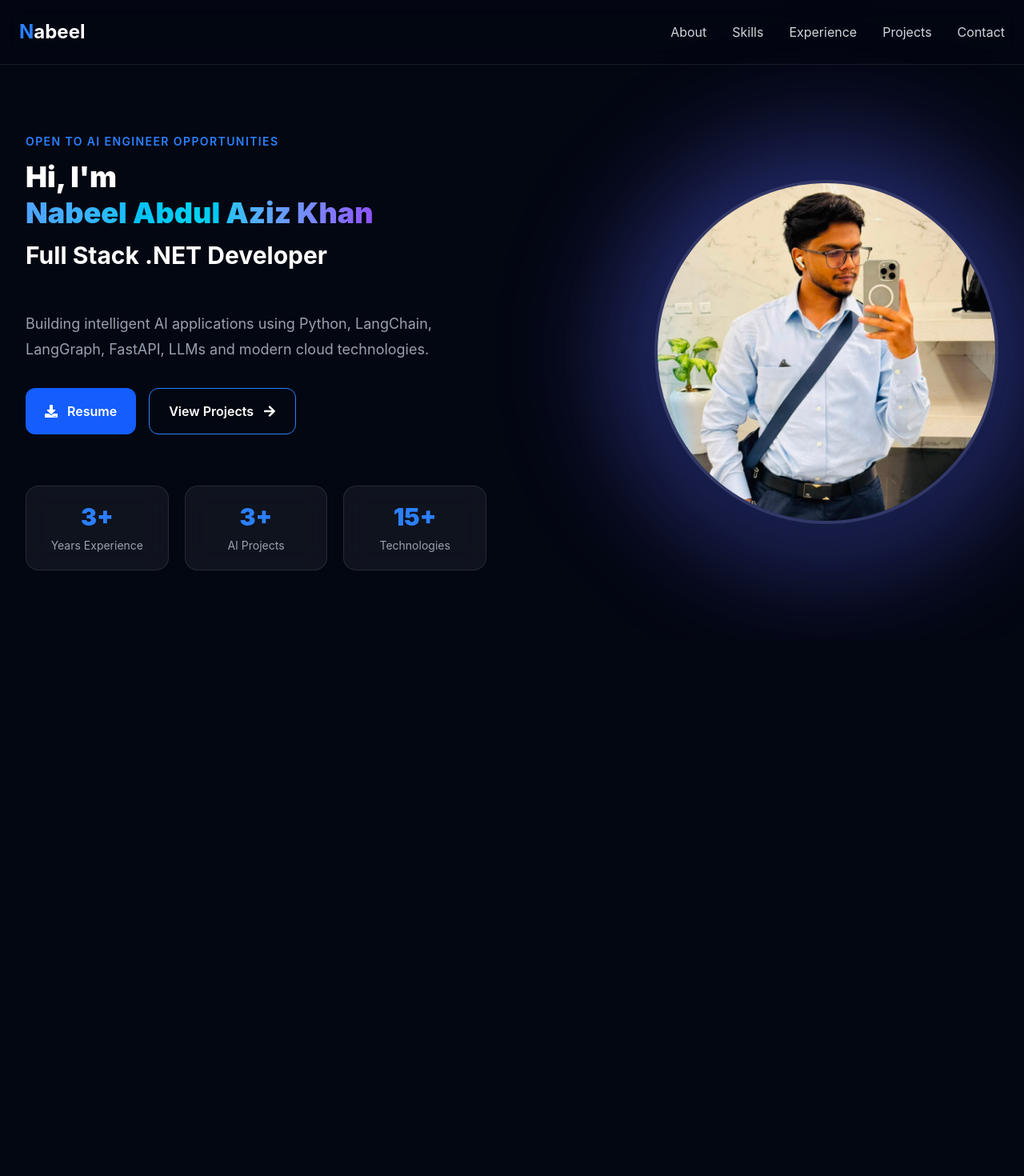
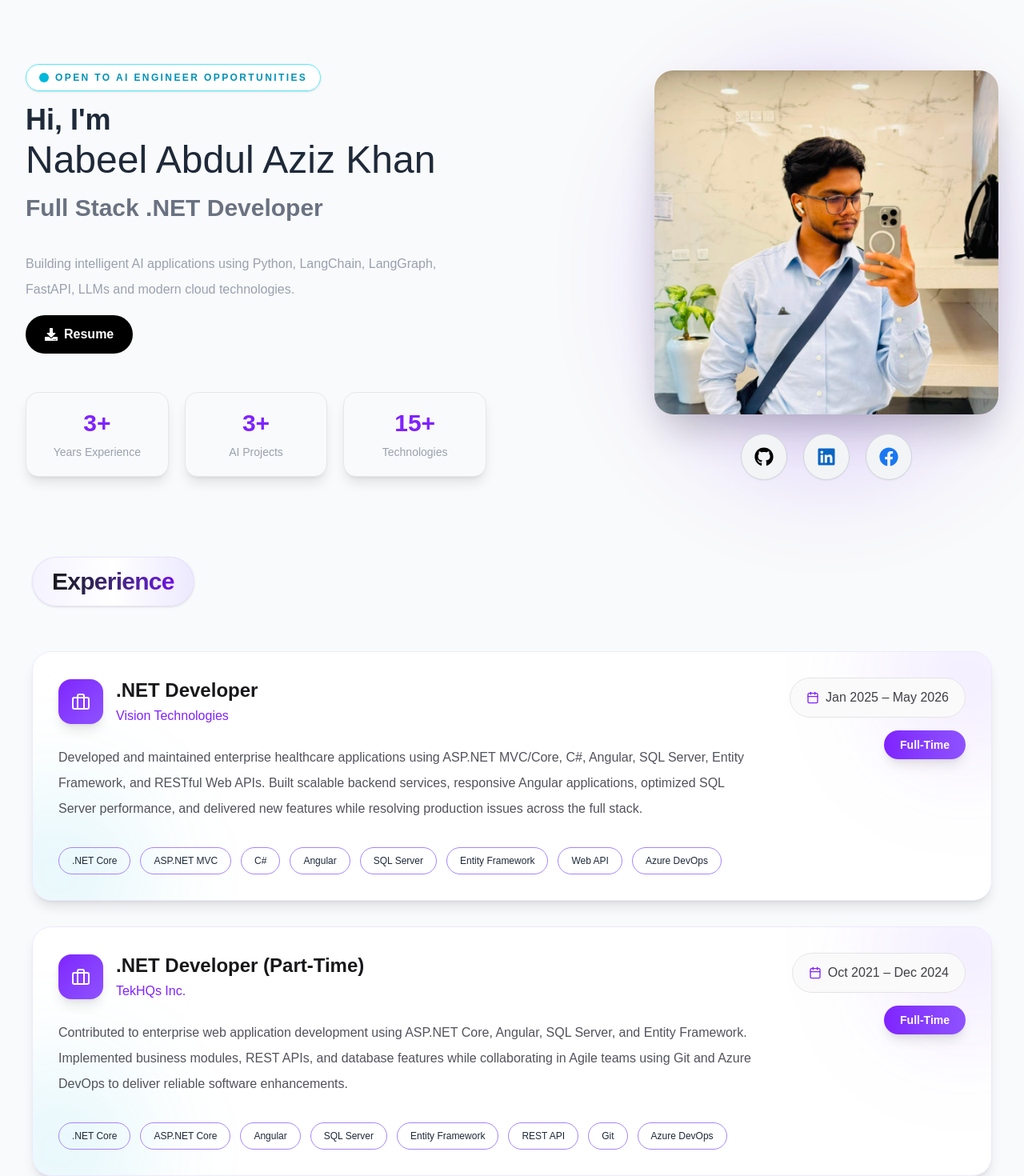
Before and after one commit to Nabeel1001/portfolio2026, a React (Vite) app: page / in a window 1280 px wide. Shown: the top 1470 px of the page at 80% size. Before the commit the page ends 800 px from the top, so only its background shows below. Built offline with nearby package versions, Linux system fonts and the light colour scheme.

Commit message:
Added Experience section and enhance Hero component layout.

```diff
--- a/src/components/Experience/Experience.jsx
+++ b/src/components/Experience/Experience.jsx
@@ -0,0 +1,126 @@
+import { FiBriefcase, FiCalendar } from "react-icons/fi";
+import { SectionHeading } from "../SectionHeading";
+
+
+export const Experience = () => {
+    return (
+        <section
+            id="experience"
+            className="py-20 pt-10 md:pt-24 px-2"
+        >
+            <div className="mx-auto max-w">
+
+                <SectionHeading title="Experience" />
+
+                <div className="mt-14 flex flex-col gap-8">
+                    <ExperienceCard
+                        role=".NET Developer"
+                        company="Vision Technologies"
+                        duration="Jan 2025 – May 2026"
+                        description="Developed and maintained enterprise healthcare applications using ASP.NET MVC/Core, C#, Angular, SQL Server, Entity Framework, and RESTful Web APIs. Built scalable backend services, responsive Angular applications, optimized SQL Server performance, and delivered new features while resolving production issues across the full stack."
+                        technologies={[
+                            ".NET Core",
+                            "ASP.NET MVC",
+                            "C#",
+                            "Angular",
+                            "SQL Server",
+                            "Entity Framework",
+                            "Web API",
+                            "Azure DevOps",
+                        ]}
+                    />
+
+                    <ExperienceCard
+                        role=".NET Developer (Part-Time)"
+                        company="TekHQs Inc."
+                        duration="Oct 2021 – Dec 2024"
+                        description="Contributed to enterprise web application development using ASP.NET Core, Angular, SQL Server, and Entity Framework. Implemented business modules, REST APIs, and database features while collaborating in Agile teams using Git and Azure DevOps to deliver reliable software enhancements."
+                        technologies={[
+                            ".NET Core",
+                            "ASP.NET Core",
+                            "Angular",
+                            "SQL Server",
+                            "Entity Framework",
+                            "REST API",
+                            "Git",
+                            "Azure DevOps",
+                        ]}
+                    />
+                </div>
+
+            </div>
+        </section>
+    );
+};
+export const ExperienceCard = ({
+    role,
+    company,
+    duration,
+    description,
+    technologies,
+}) => {
+    return (
+        <div className="group relative overflow-hidden rounded-3xl border border-violet-100 bg-white p-8 shadow-lg transition-all duration-500 hover:-translate-y-2 hover:shadow-2xl">
+
+            {/* Background Glow */}
+            <div className="absolute -top-20 -right-20 h-56 w-56 rounded-full bg-violet-500/10 blur-3xl transition-all duration-500 group-hover:bg-violet-500/20"></div>
+            <div className="absolute -bottom-20 -left-20 h-56 w-56 rounded-full bg-cyan-500/10 blur-3xl"></div>
+
+            <div className="relative flex flex-col justify-between gap-8 lg:flex-row">
+
+                {/* Left */}
+                <div className="flex-1">
+                    <div className="flex items-center gap-4">
+
+                        <div className="flex h-14 w-14 items-center justify-center rounded-2xl bg-gradient-to-br from-violet-600 to-violet-500 text-white shadow-lg">
+                            <FiBriefcase size={24} />
+                        </div>
+
+                        <div>
+                            <h3 className="text-2xl font-bold text-zinc-900">
+                                {role}
+                            </h3>
+
+                            <p className="mt-1 font-medium text-violet-600">
+                                {company}
+                            </p>
+                        </div>
+
+                    </div>
+
+                    <p className="mt-6 leading-8 text-zinc-600">
+                        {description}
+                    </p>
+
+                    <div className="mt-8 flex flex-wrap gap-3">
+                        {technologies.map((tech) => (
+                            <span
+                                key={tech}
+                                className="rounded-full border border-violet-400 bg px-4 py-2  text-xs font-medium text-gray-800 transition hover:bg-violet-100"
+                            >
+                                {tech}
+                            </span>
+                        ))}
+                    </div>
+                </div>
+
+                {/* Right */}
+                <div className="flex flex-col items-start gap-4 lg:items-end">
+
+                    <div className="flex items-center gap-2 rounded-full border border-zinc-200 bg-zinc-50 px-5 py-3">
+                        <FiCalendar className="text-violet-600" />
+                        <span className="font-medium text-zinc-700">
+                            {duration}
+                        </span>
+                    </div>
+
+                    <span className="rounded-full bg-gradient-to-r from-violet-600 to-violet-500 px-5 py-2 text-sm font-semibold text-white shadow-lg">
+                        Full-Time
+                    </span>
+
+                </div>
+
+            </div>
+        </div>
+    );
+};
--- a/src/components/Hero/Hero.jsx
+++ b/src/components/Hero/Hero.jsx
@@ -1,4 +1,5 @@
 import Container from "../common/Container";
+import { Experience } from "../Experience/Experience";
 import HeroContent from "./HeroContent";
 import HeroImage from "./HeroImage";
 
@@ -6,13 +7,14 @@ const Hero = () => {
   return (
     <section
       id="home"
-      className="min-h-screen flex items-center pt-20"
+      className="min-h-screen flex  pt-20"
     >
       <Container>
-        <div className="grid lg:grid-cols-2 gap-16 items-center">
+        <div className="grid lg:grid-cols-2 gap-16 ">
           <HeroContent />
           <HeroImage />
         </div>
+        <Experience />
       </Container>
     </section>
   );
--- a/src/components/Hero/HeroContent.jsx
+++ b/src/components/Hero/HeroContent.jsx
@@ -5,65 +5,62 @@ import HeroStats from "./HeroStats";
 
 const HeroContent = () => {
     return (
-    <div className="space-y-8">
+        <div className="space-y-4">
 
             {/* Greeting */}
             <div className="space-y-3">
-        <p className="text-blue-500 font-semibold tracking-widest uppercase text-sm">
-          OPEN TO AI ENGINEER OPPORTUNITIES
+                <div className="flex items-center gap-2 w-fit rounded-full border border-cyan-300 bg-white/90 px-4 py-2 backdrop-blur-sm shadow-sm mb-4">
+                    <span className="relative flex h-3 w-3">
+                        <span className="absolute inline-flex h-full w-full animate-ping rounded-full bg-cyan-400 opacity-75"></span>
+                        <span className="relative inline-flex h-3 w-3 rounded-full bg-cyan-500"></span>
+                    </span>
+
+                    <p className="text-xs font-semibold tracking-[0.2em] text-cyan-600 uppercase">
+                        Open to AI Engineer Opportunities
                     </p>
-
-        <h1 className="text-4xl lg:text-4xl font-black leading-tight">
+                </div>
+                <p className="text-3xl lg:text-4xl font-bold text-gray-800 mb-0">
                     Hi, I'm
-          <br />
-
-          <span className="bg-gradient-to-r from-blue-400 via-cyan-400 to-violet-500 bg-clip-text text-transparent">
+                </p>
+                <p className="text-5xl text-gray-800 leading-tight">
                     {personalInfo.name}
-          </span>
-        </h1>
+                </p>
 
                 <div className="text-3xl lg:text-3xl font-bold text-blue-500 h-14">
 
-          {/* <TypeAnimation
-            sequence={[
-              ...personalInfo.title.flatMap((title) => [title, 2000]),
-            ]}
-            wrapper="span"
-            speed={50}
-            repeat={Infinity}
-          /> */}
-            <span class="text-white">{personalInfo.title[3]}</span>
+                    <span class="text-gray-500">{personalInfo.title[3]}</span>
                 </div>
             </div>
 
             {/* Description */}
 
-      <p className="text-gray-400 text-lg leading-8 max-w-2xl">
+            <p className="text-gray-400 text-[16px] leading-8 max-w-2xl">
                 {personalInfo.subtitle}
             </p>
 
             {/* Buttons */}
 
-      <div className="flex flex-wrap gap-4">
+            <div className="flex flex-wrap gap-4 ">
 
                 <a
                     href={personalInfo.resume}
                     download
-          className="bg-blue-600 hover:bg-blue-700 transition px-6 py-4 rounded-xl flex items-center gap-3 font-semibold"
+                    className="bg-black hover:bg-black/85 transition px-6 py-3 rounded-full flex items-center gap-2 font-semibold"
                 >
                     <FaDownload />
 
                     Resume
                 </a>
 
-        <a
+
+                {/* <a
                     href="#projects"
                     className="border border-blue-500 hover:bg-blue-600 transition px-6 py-4 rounded-xl flex items-center gap-3 font-semibold"
                 >
                     View Projects
 
                     <FaArrowRight />
-        </a>
+                </a> */}
 
             </div>
 
--- a/src/components/Hero/HeroImage.jsx
+++ b/src/components/Hero/HeroImage.jsx
@@ -1,26 +1,59 @@
 import profile from "../../assets/images/profile.png";
 
+import { MdEmail } from "react-icons/md";
+import { FaGithub, FaLinkedin, FaFacebook } from "react-icons/fa";
 const HeroImage = () => {
     return (
-    <div className="flex justify-center lg:justify-end">
+        <div className="flex justify-center lg:justify-end pt-2">
 
             <div className="relative">
 
                 {/* Blue Glow */}
-        <div className="absolute inset-0 rounded-full bg-blue-500 blur-3xl opacity-30 scale-110"></div>
+                <div className="absolute inset-0 rounded-full bg-cyan-500 blur-3xl opacity-30 scale-50"></div>
 
                 {/* Purple Glow */}
-        <div className="absolute inset-0 rounded-full bg-violet-500 blur-3xl opacity-20 scale-125"></div>
+                <div className="absolute inset-0 rounded-full bg-violet-500 blur-3xl opacity-20 scale-100"></div>
 
                 {/* Image */}
-        <div className="relative w-80 h-80 lg:w-[430px] lg:h-[430px] rounded-full overflow-hidden border-4 border-white/10 shadow-2xl">
+                <div className="relative w-80 h-80 lg:w-[430px] lg:h-[430px] rounded-3xl overflow-hidden  shadow-2xl ">
 
                     <img
                         src={profile}
                         alt="Nabeel Abdul Aziz Khan"
-            className="w-full h-full object-cover"
+                        className="w-full aspect-auto object-cover"
                     />
 
+                </div>
+                <div className="mt-6 flex justify-center gap-5">
+                    {/* GitHub */}
+                    <a
+                        href="https://github.com/yourusername"
+                        target="_blank"
+                        rel="noopener noreferrer"
+                        className="group bg-gray-100 backdrop-blur-lg border border-gray-300 p-4 rounded-full transition-all duration-300 hover:scale-110 hover:bg-gray-900 shadow-xs"
+                    >
+                        <FaGithub className="text-2xl text-black group-hover:text-gray-300" />
+                    </a>
+
+                    {/* LinkedIn */}
+                    <a
+                        href="https://linkedin.com/in/yourusername"
+                        target="_blank"
+                        rel="noopener noreferrer"
+                        className="group bg-gray-100 backdrop-blur-lg border border-gray-300 p-4 rounded-full transition-all duration-300 hover:scale-110 hover:bg-[#0077B5] shadow-xs"
+                    >
+                        <FaLinkedin className="text-2xl text-[#0A66C2] group-hover:text-white" />
+                    </a>
+
+                    {/* Facebook */}
+                    <a
+                        href="https://facebook.com/yourusername"
+                        target="_blank"
+                        rel="noopener noreferrer"
+                        className="group bg-gray-100 backdrop-blur-lg border border-gray-300 p-4 rounded-full transition-all duration-300 hover:scale-110 hover:bg-[#1877F2] shadow-xs"
+                    >
+                        <FaFacebook className="text-2xl text-[#1877F2] group-hover:text-white" />
+                    </a>
                 </div>
 
             </div>
--- a/src/components/Hero/HeroStats.jsx
+++ b/src/components/Hero/HeroStats.jsx
@@ -17,13 +17,13 @@ const HeroStats = () => {
   ];
 
   return (
-    <div className="grid grid-cols-3 gap-5 pt-8">
+    <div className="grid lg:grid-cols-3 gap-5 pt-8">
       {stats.map((item) => (
         <div
           key={item.label}
-          className="bg-white/5 backdrop-blur-lg border border-white/10 rounded-2xl p-5 text-center"
+          className="bg-gray-50 backdrop-blur-lg shadow-lg rounded-2xl p-5 text-center border border-gray-200 hover:scale-105 transition-transform duration-300 cursor-pointer"
         >
-          <h2 className="text-3xl font-black text-blue-500">
+          <h2 className="text-3xl font-bold! text-violet-600">
             {item.number}
           </h2>
 
--- /dev/null
+++ b/src/components/SectionHeading.jsx
@@ -0,0 +1,9 @@
+export const SectionHeading = ({ title }) => {
+  return (
+      <div className="inline-flex items-center rounded-full border border-violet-200/60 bg-gradient-to-r from-violet-50 via-white to-violet-100 px-6 py-3 shadow-sm backdrop-blur-sm ">
+                <h1 className="text-4xl md:text-3xl font-bold tracking-tight bg-gradient-to-r from-zinc-900 to-violet-700 bg-clip-text text-transparent">
+                    {title}
+                </h1>
+            </div>
+  );
+}
--- a/src/layouts/MainLayout.jsx
+++ b/src/layouts/MainLayout.jsx
@@ -1,6 +1,6 @@
 const MainLayout = ({ children }) => {
   return (
-    <main className="min-h-screen bg-[#030712] text-white overflow-x-hidden">
+    <main className="min-h-screen bg-gray-50 text-white overflow-x-hidden">
       {children}
     </main>
   );
--- a/src/pages/Home.jsx
+++ b/src/pages/Home.jsx
@@ -4,8 +4,9 @@ import Hero from "../components/Hero/Hero";
 const Home = () => {
   return (
     <>
-      <Navbar />
+      {/* <Navbar /> */}
       <Hero />
+
     </>
   );
 };
--- a/src/styles/global.css
+++ b/src/styles/global.css
@@ -14,7 +14,16 @@ html {
 }
 
 body {
-  background: var(--background);
+  /* background: var(--background); */
   color: var(--text);
-  font-family: "Inter", sans-serif;
+  /* font-family: "Inter", sans-serif; */
+  font-family: "Plus Jakarta Sans", sans-serif;
 }
+@keyframes blink {
+  0%, 100% {
+    opacity: 1;
+  }
+  50% {
+    opacity: 0.4;
+  }
+}
```
Lines whose indentation alone changed are shown as unchanged.
